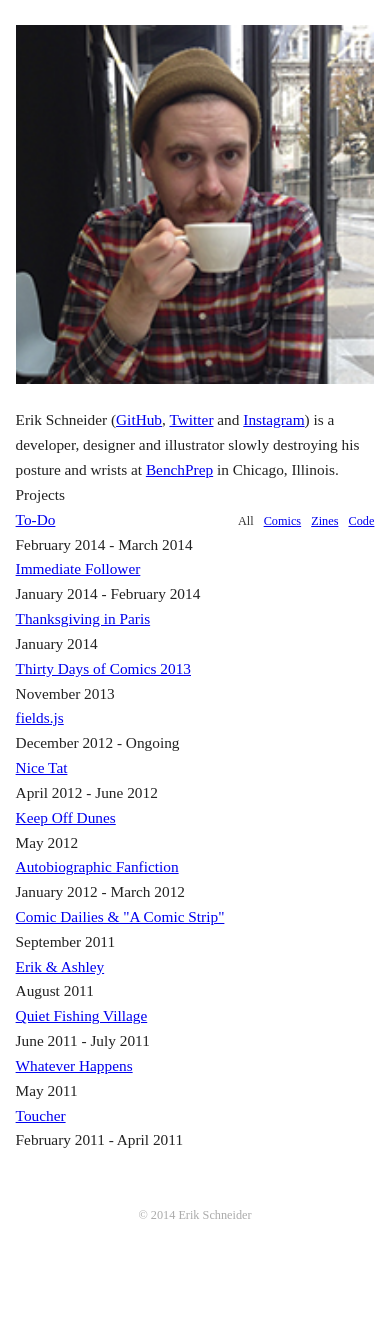
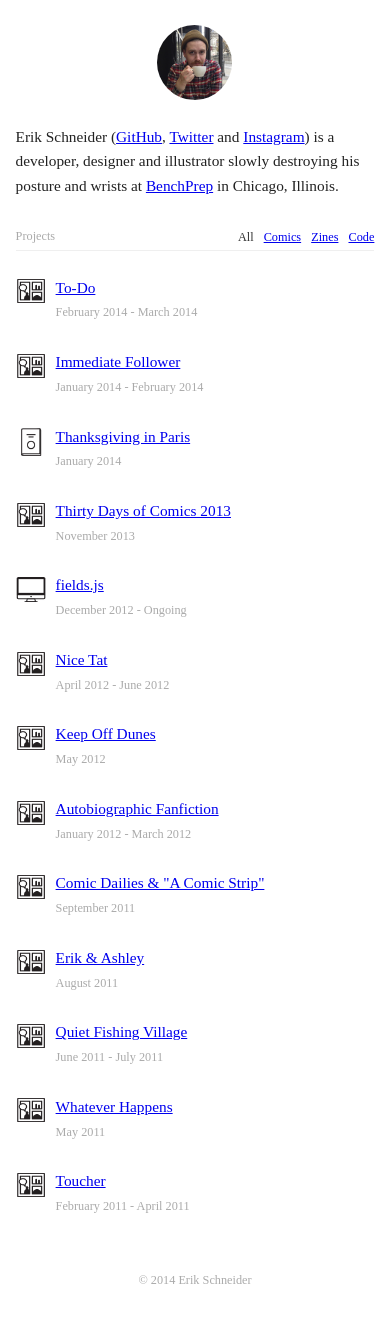
Before and after one commit to schneiderik/schneiderik, a Jekyll site: the page built from index.html, in a window 390 px wide. Built offline with Jekyll 4.4.1, drawn with Linux system fonts in a browser that asks for light colours; some web fonts are replaced; the list of posts is cut into pages by our own code; before the commit the page ends 1253 px from its top, so only the background shows below that.

Commit message:
Further fix css issues I introduced by getting turned around

```diff
--- a/css/compiled/main.css
+++ b/css/compiled/main.css
@@ -44,7 +44,7 @@ ul, ol {
 
 a {
   line-height: 1.618rem;
-  -webkit-tap-highlight-color: rgba(0, 0, 0, 0); }
+  -webkit-tap-highlight-color: transparent; }
   a:visited {
     color: #551a8b; }
   a:active {
@@ -86,7 +86,7 @@ img, p, ul, ol, table, code, form {
     .back-bottom {
       margin-bottom: -0.809rem; } }
 
-footer#main-footer {
+#main-footer {
   font-size: 0.8rem;
   margin-top: 3.236rem;
   margin-bottom: 1.618rem;
@@ -104,98 +104,100 @@ nav {
       text-decoration: none;
       cursor: default; }
 
-header.page-header {
+#page-header {
   position: relative;
   margin-bottom: 1.618rem; }
-  header.page-header p {
+  #page-header p {
     padding-left: 120px;
     -webkit-box-sizing: border-box;
     -moz-box-sizing: border-box;
     box-sizing: border-box; }
-  header.page-header .portrait {
+  #page-header .portrait {
     width: 100px;
     border-radius: 50px;
     position: absolute;
     top: 0.2427rem;
     left: -0.1618rem; }
   @media (max-width: 768px) {
-    header.page-header p {
+    #page-header p {
       padding-left: 90px; }
-    header.page-header .portrait {
+    #page-header .portrait {
       width: 75px; } }
   @media (max-width: 540px) {
-    header.page-header p {
+    #page-header p {
       padding-left: 0px; }
-    header.page-header .portrait {
+    #page-header .portrait {
       position: static;
       margin: 0 auto 1.618rem; } }
-header.projects-header {
+
+#items-header {
   margin-bottom: 1.618rem;
   border-bottom: 1px solid #efefef;
   *zoom: 1; }
-  header.projects-header:before, header.projects-header:after {
+  #items-header:before, #items-header:after {
     display: table;
     content: ""; }
-  header.projects-header:after {
+  #items-header:after {
     clear: both; }
-  header.projects-header .title {
+  #items-header .title {
     font-size: 0.8rem;
     color: #AAA;
     line-height: 1.618rem;
     float: left; }
-header.project-header {
-  margin-bottom: 1.618rem; }
-  header.project-header .date {
-    font-weight: normal;
-    color: #AAA;
-    font-size: 0.8rem;
-    line-height: 1.618rem;
-    display: block; }
-header.text-header .title {
+
+.text-header .title {
   font-weight: bold; }
 
-article.project {
+#items article {
   position: relative;
   padding-left: 65px;
   -webkit-box-sizing: border-box;
   -moz-box-sizing: border-box;
   box-sizing: border-box; }
   @media (max-width: 540px) {
-    article.project {
+    #items article {
       padding-left: 40px; } }
-  article.project.hidden {
+  #items article header {
+    margin-bottom: 1.618rem; }
+    #items article header .date {
+      font-weight: normal;
+      color: #AAA;
+      font-size: 0.8rem;
+      line-height: 1.618rem;
+      display: block; }
+  #items article.hidden {
     display: none; }
-  article.project.zine:before {
+  #items article.zine:before {
     background-image: url("/images/zine.jpg");
     height: 46px; }
     @media only screen and (-webkit-min-device-pixel-ratio: 1.5), only screen and (-o-min-device-pixel-ratio: 3 / 2), only screen and (min--moz-device-pixel-ratio: 1.5), only screen and (min-device-pixel-ratio: 1.5) {
-      article.project.zine:before {
+      #items article.zine:before {
         background-image: url("/images/zine@2x.jpg"); } }
-  article.project.illustration:before {
+  #items article.illustration:before {
     background-image: url("/images/illustration.jpg");
     height: 46px; }
     @media only screen and (-webkit-min-device-pixel-ratio: 1.5), only screen and (-o-min-device-pixel-ratio: 3 / 2), only screen and (min--moz-device-pixel-ratio: 1.5), only screen and (min-device-pixel-ratio: 1.5) {
-      article.project.illustration:before {
+      #items article.illustration:before {
         background-image: url("/images/illustration@2x.jpg"); } }
-  article.project.game:before {
+  #items article.game:before {
     background-image: url("/images/game.jpg");
     height: 46px; }
     @media only screen and (-webkit-min-device-pixel-ratio: 1.5), only screen and (-o-min-device-pixel-ratio: 3 / 2), only screen and (min--moz-device-pixel-ratio: 1.5), only screen and (min-device-pixel-ratio: 1.5) {
-      article.project.game:before {
+      #items article.game:before {
         background-image: url("/images/game@2x.jpg"); } }
-  article.project.comic:before {
+  #items article.comic:before {
     background-image: url("/images/comic.jpg");
     height: 40px; }
     @media only screen and (-webkit-min-device-pixel-ratio: 1.5), only screen and (-o-min-device-pixel-ratio: 3 / 2), only screen and (min--moz-device-pixel-ratio: 1.5), only screen and (min-device-pixel-ratio: 1.5) {
-      article.project.comic:before {
+      #items article.comic:before {
         background-image: url("/images/comic@2x.jpg"); } }
-  article.project.code:before {
+  #items article.code:before {
     background-image: url("/images/code.jpg");
     height: 42px; }
     @media only screen and (-webkit-min-device-pixel-ratio: 1.5), only screen and (-o-min-device-pixel-ratio: 3 / 2), only screen and (min--moz-device-pixel-ratio: 1.5), only screen and (min-device-pixel-ratio: 1.5) {
-      article.project.code:before {
+      #items article.code:before {
         background-image: url("/images/code@2x.jpg"); } }
-  article.project:before {
+  #items article:before {
     content: " ";
     width: 50px;
     position: absolute;
@@ -204,10 +206,10 @@ article.project {
     display: block;
     background-repeat: no-repeat; }
     @media only screen and (-webkit-min-device-pixel-ratio: 1.5), only screen and (-o-min-device-pixel-ratio: 3 / 2), only screen and (min--moz-device-pixel-ratio: 1.5), only screen and (min-device-pixel-ratio: 1.5) {
-      article.project:before {
+      #items article:before {
         background-size: 50px auto; } }
     @media (max-width: 540px) {
-      article.project:before {
+      #items article:before {
         background-size: 30px auto; } }
 
 .dot-break {
@@ -219,12 +221,12 @@ article.project {
   color: #DBDBDB;
   letter-spacing: 0.5em; }
 
-header#story-header h1 {
+#story-header h1 {
   font-size: 1.8rem;
   line-height: 2.427rem;
   font-weight: bold;
   margin-bottom: 1.618rem; }
-header#story-header p {
+#story-header p {
   margin-bottom: 1.618rem; }
 
 #erik-and-ashley #main-section {
```
Also changed, not shown: css/main.scss (+11 -15 lines), css/compiled/lib.css (added).
